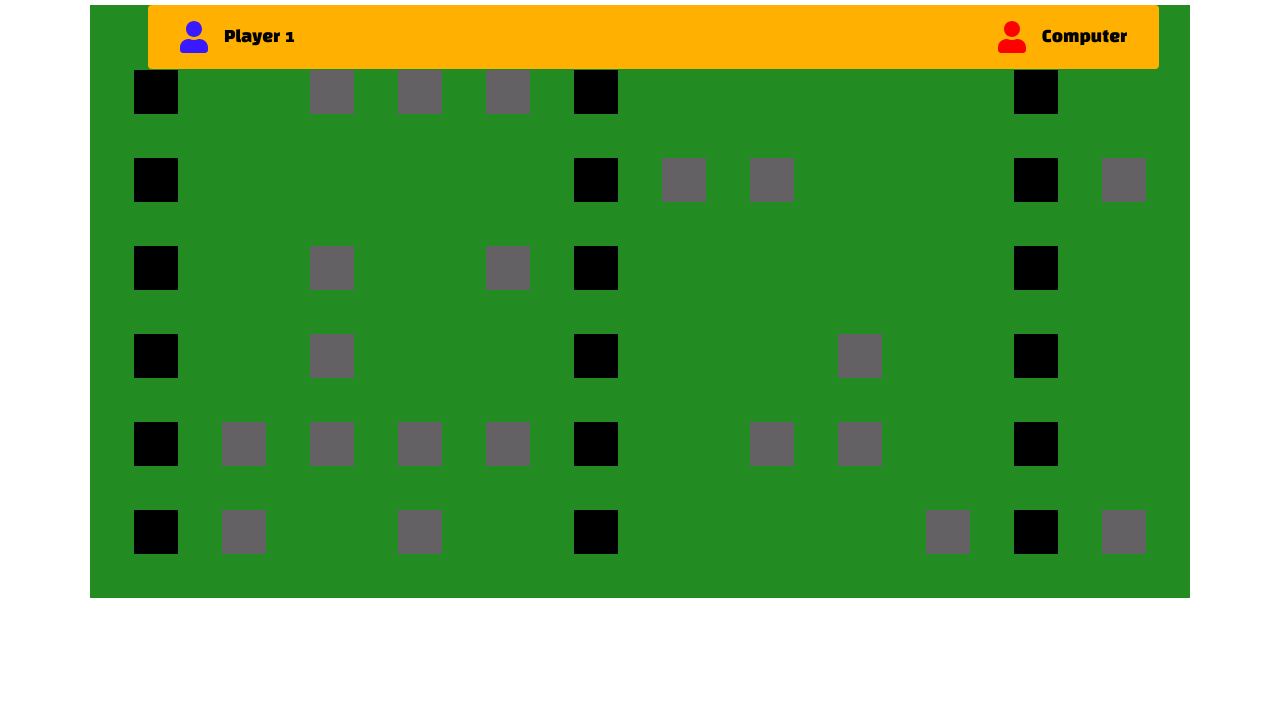
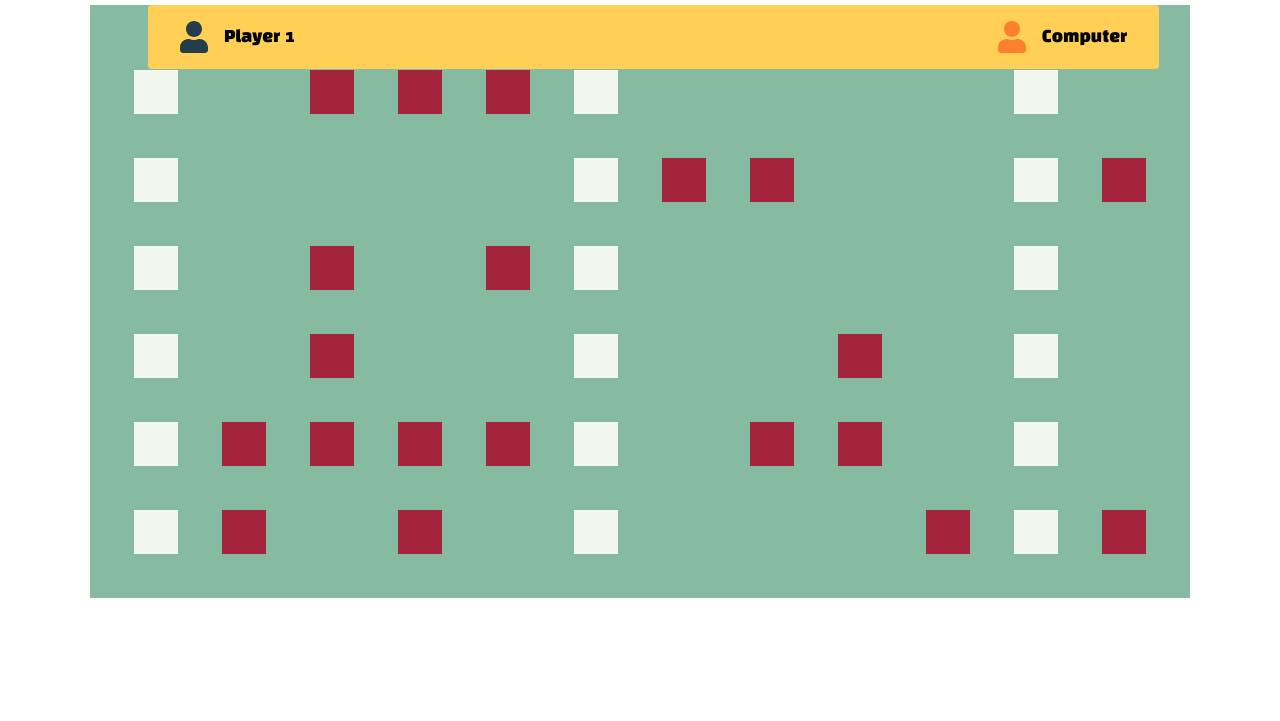
Before and after one commit to cscov/bomberman-lite, a website built with webpack: page index.html in a window 1280 px wide. Shown: the part 79-800 px from the top of the page. Built offline with nearby package versions, Linux system fonts and the light colour scheme.

Commit message:
Changed color scheme

```diff
--- a/src/board.js
+++ b/src/board.js
@@ -21,11 +21,11 @@ class Board {
       for (let r = 0; r < brickRowCount; r++) {
         if (c % 5 === 0) {
           bricks[c][r] = { x: 0, y: 0, status: 2 };
-          this.ctx.fillStyle = "#000";
+          this.ctx.fillStyle = "#F1F7ED";
         } else {
           let displayBrick = Math.floor(Math.random() * 2);
           bricks[c][r] = { x: 0, y: 0, status: displayBrick};
-          this.ctx.fillStyle = "#646164";
+          this.ctx.fillStyle = "#A4243B";
         }
         if (bricks[c][r].status === 2 || bricks[c][r].status === 1) {
           let brickX = (c * (brickWidth + brickPadding)) + brickOffsetLeft;
--- a/src/stylesheets/board.css
+++ b/src/stylesheets/board.css
@@ -26,7 +26,7 @@ h2 {
 }
 
 .score-bar {
-  background-color: #FFB000;
+  background-color: #FFCF56;
   width: 79%;
   border-radius: 4px;
   height: 4em;
@@ -40,11 +40,11 @@ h2 {
 }
 
 #player-avatar {
-  color: #3919FF;
+  color: #233D4D;
 }
 
 #computer-avatar {
-  color: #FF0000;
+  color: #FE7F2D;
 }
 
 .player {
@@ -107,7 +107,7 @@ p:last-of-type {
 }
 
 canvas {
-  background: forestgreen;
+  background: #86BAA1;
   display: block;
   margin: 0 auto;
 }
```
